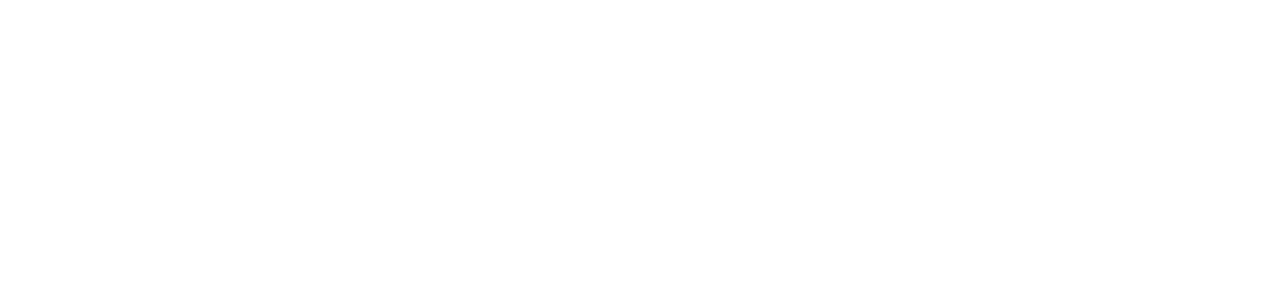
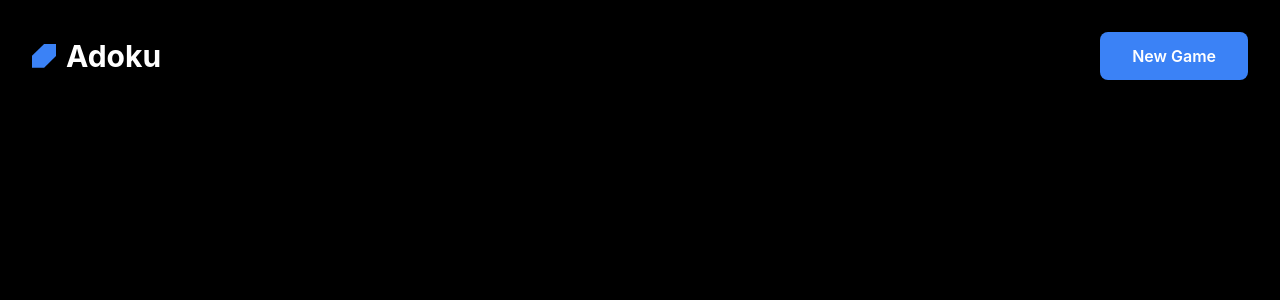
Before and after one commit to AdithyanA2005/AdisSudoku, a React (Create React App) app: page / in a window 1280 px wide. Shown: the top 300 px of the page. Built offline with nearby package versions, Linux system fonts and the light colour scheme.

Commit message:
Navbar added

```diff
--- a/src/App.js
+++ b/src/App.js
@@ -1,5 +1,16 @@
+import { Route, Routes } from "react-router-dom";
+import HomePage from "./components/HomePage";
+import Layout from "./components/Layout";
+
 function App() {
-  return <></>;
+  return (
+    <Routes>
+      <Route path="/" element={<Layout />}>
+        <Route exact index element={<HomePage />} />
+        <Route path="newgame" element={<>Hlelosd</>} />
+      </Route>
+    </Routes>
+  );
 }
 
 export default App;
--- /dev/null
+++ b/src/components/HomePage.js
@@ -0,0 +1,7 @@
+import React from "react";
+
+function HomePage() {
+  return <div>HomePage</div>;
+}
+
+export default HomePage;
--- /dev/null
+++ b/src/components/Layout.js
@@ -0,0 +1,14 @@
+import React from "react";
+import { Outlet } from "react-router-dom";
+import Navbar from "./Navbar";
+
+function Layout() {
+  return (
+    <div className="max-h-screen h-screen bg-black">
+      <Navbar />
+      <Outlet />
+    </div>
+  );
+}
+
+export default Layout;
--- /dev/null
+++ b/src/components/Navbar.js
@@ -0,0 +1,43 @@
+import React from "react";
+import { Link, useLocation } from "react-router-dom";
+
+function Navbar() {
+  const location = useLocation();
+
+  return (
+    <div className="lg:pb-12">
+      <div className="max-w-screen-2xl px-4 md:px-8 mx-auto">
+        <header className="flex justify-between items-center py-4 md:py-8">
+          <Link
+            to="/"
+            className="inline-flex text-white items-center text-black-800 text-2xl md:text-3xl font-bold gap-2.5"
+            aria-label="logo"
+          >
+            <svg
+              width="95"
+              height="94"
+              viewBox="0 0 95 94"
+              className="w-6 h-auto text-blue-500"
+              fill="currentColor"
+              xmlns="http://www.w3.org/2000/svg"
+            >
+              <path d="M96 0V47L48 94H0V47L48 0H96Z" />
+            </svg>
+            Adoku
+          </Link>
+
+          <div className="flex flex-col sm:flex-row sm:justify-center lg:justify-start gap-2.5 -ml-8">
+            <Link
+              to={location.pathname === "/" ? "/newgame" : "/"}
+              className="inline-block bg-blue-500 hover:bg-blue-600 active:bg-blue-700 focus-visible:ring ring-blue-300 text-white text-sm md:text-base font-semibold text-center rounded-lg outline-none transition duration-100 px-8 py-3"
+            >
+              {location.pathname === "/" ? "New Game" : "Home"}
+            </Link>
+          </div>
+        </header>
+      </div>
+    </div>
+  );
+}
+
+export default Navbar;
--- a/src/index.js
+++ b/src/index.js
@@ -4,9 +4,7 @@ import { HashRouter } from "react-router-dom";
 import App from "./App";
 import "./index.css";
 
-const root = ReactDOM.createRoot(
-  document.getElementById("root")
-);
+const root = ReactDOM.createRoot(document.getElementById("root"));
 
 root.render(
   <React.StrictMode>
```
